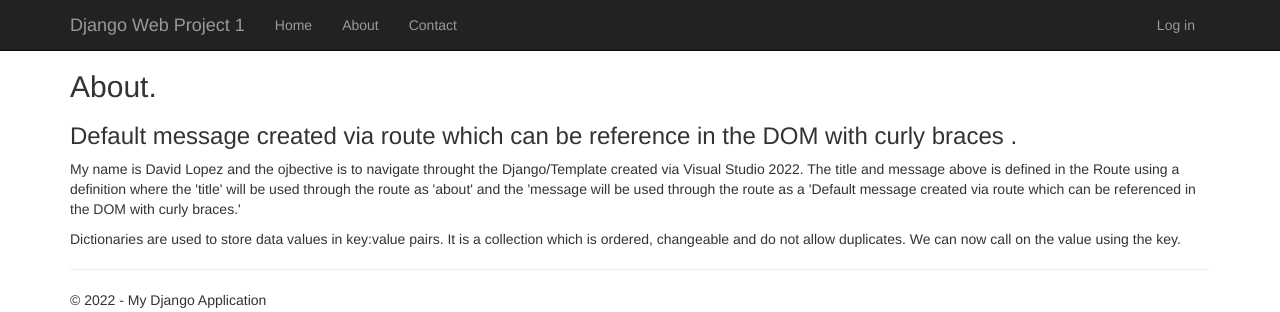
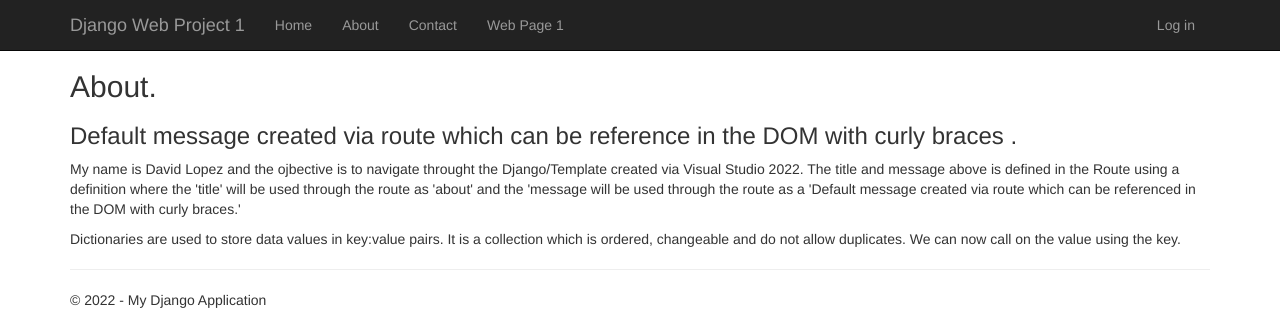
Before and after one commit to dlopez079/DjangoWebProject1, a Django app: page /about/ in a window 1280 px wide. Shown: the top 312 px of the page. Run offline with Django 3.2, Linux system fonts and the light colour scheme; some libraries are stand-ins or nearby versions.

Commit message:
Navbar Modification I added the new page to the navbar via the layout template.   I can navigate to my new page via the navbar but when I'm on the new page, there is no navbar to navigate back..

```diff
--- a/app/templates/app/layout.html
+++ b/app/templates/app/layout.html
@@ -26,6 +26,7 @@
                     <li><a href="{% url 'home' %}">Home</a></li>
                     <li><a href="{% url 'about' %}">About</a></li>
                     <li><a href="{% url 'contact' %}">Contact</a></li>
+                    <li><a href="{% url 'webpage1' %}">Web Page 1</a></li>
                 </ul>
                 {% include 'app/loginpartial.html' %}
             </div>
```
